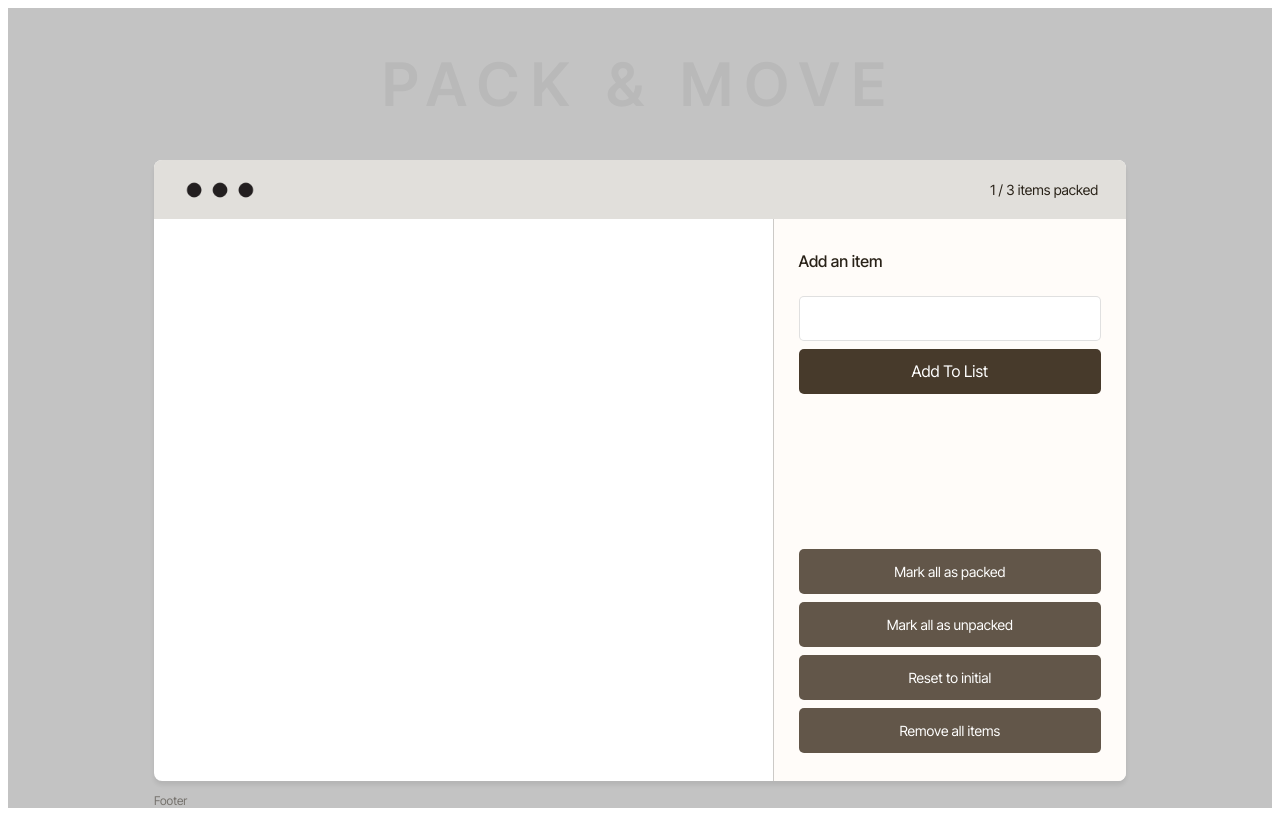
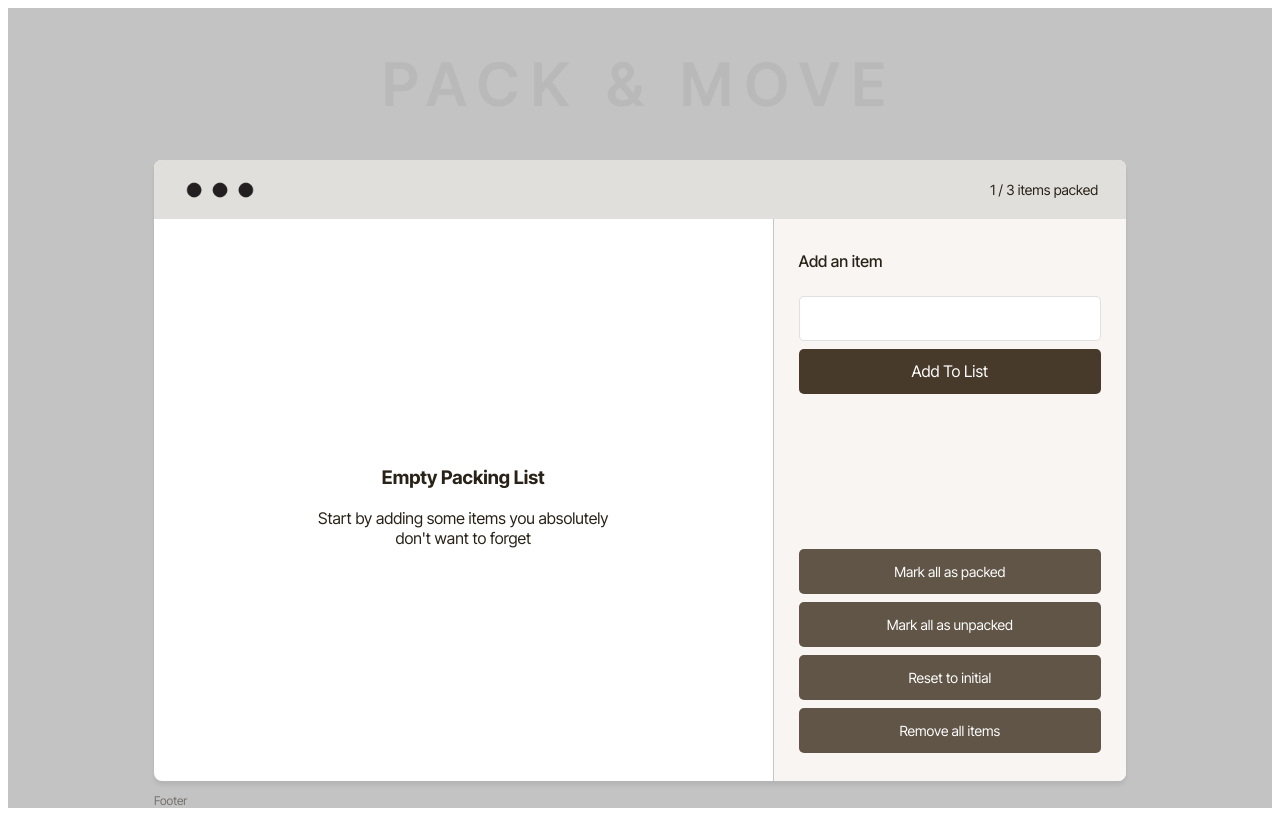
Before and after one commit to jonthedev/pack-and-move, a React (Vite) app: page / in a window 1280 px wide. Both pictures are taken after a click on the button "Remove all items". Built offline with nearby package versions, Linux system fonts and the light colour scheme.

Commit message:
feat: create view for an empty list state
style: create empty view module styles

style: create ItemList module styles

feat: add EmptyList view to ItemList component

```diff
--- /dev/null
+++ b/src/components/Feat/Empty/EmptyView.jsx
@@ -0,0 +1,10 @@
+import styles from "./EmptyView.module.css"
+
+export default function EmptyView() {
+  return (
+    <section className={styles["empty-view-state"]}>
+      <h3>Empty Packing List</h3>
+      <p>Start by adding some items you absolutely {"don't"} want to forget</p>
+    </section>
+  )
+}
--- /dev/null
+++ b/src/components/Feat/Empty/EmptyView.module.css
@@ -0,0 +1,7 @@
+.empty-view-state {
+  position: absolute;
+  top: 40%;
+  left: 50%;
+  transform: translateX(-50%);
+  text-align: center;
+}
--- a/src/components/Feat/ItemList/ItemList.jsx
+++ b/src/components/Feat/ItemList/ItemList.jsx
@@ -1,8 +1,10 @@
+import EmptyView from "../Empty/EmptyView"
 import styles from "./ItemList.module.css"
 
 export const ItemList = ({ items, handleDeleteItem, handleToggleItem }) => {
   return (
-    <ul>
+    <ul className={styles["item-list"]}>
+      {items.length === 0 && <EmptyView />}
       {items.map((item) => (
         <Item
           key={item.name}
--- a/src/components/Feat/ItemList/ItemList.module.css
+++ b/src/components/Feat/ItemList/ItemList.module.css
@@ -1,3 +1,25 @@
+.item-list {
+  grid-column: 1 / 2;
+  grid-row: 2 / 3;
+  background-color: var(--primary-light-color);
+  overflow-y: scroll;
+  scrollbar-color: red orange;
+  scrollbar-width: thin;
+  position: relative;
+}
+
+.item-list::-webkit-scrollbar {
+  width: 0;
+}
+
+.item-list::-webkit-scrollbar-track {
+  background: #faf7f3;
+}
+
+.item-list::-webkit-scrollbar-thumb {
+  background-color: var(--secondary-light-color);
+}
+
 .item {
   display: flex;
   position: relative;
--- a/src/index.css
+++ b/src/index.css
@@ -3,7 +3,7 @@
   --secondary-bg-color: #e1dfdb;
   --primary-dark-color: #292218;
   --primary-light-color: #fff;
-  --secondary-light-color: #fffcf9;
+  --secondary-light-color: #f8f5f2;
   --box-shadow-color: rgba(0, 0, 0, 0.08);
   --border-color: rgba(0, 0, 0, 0.20);
   --border-secondary-color:
```
